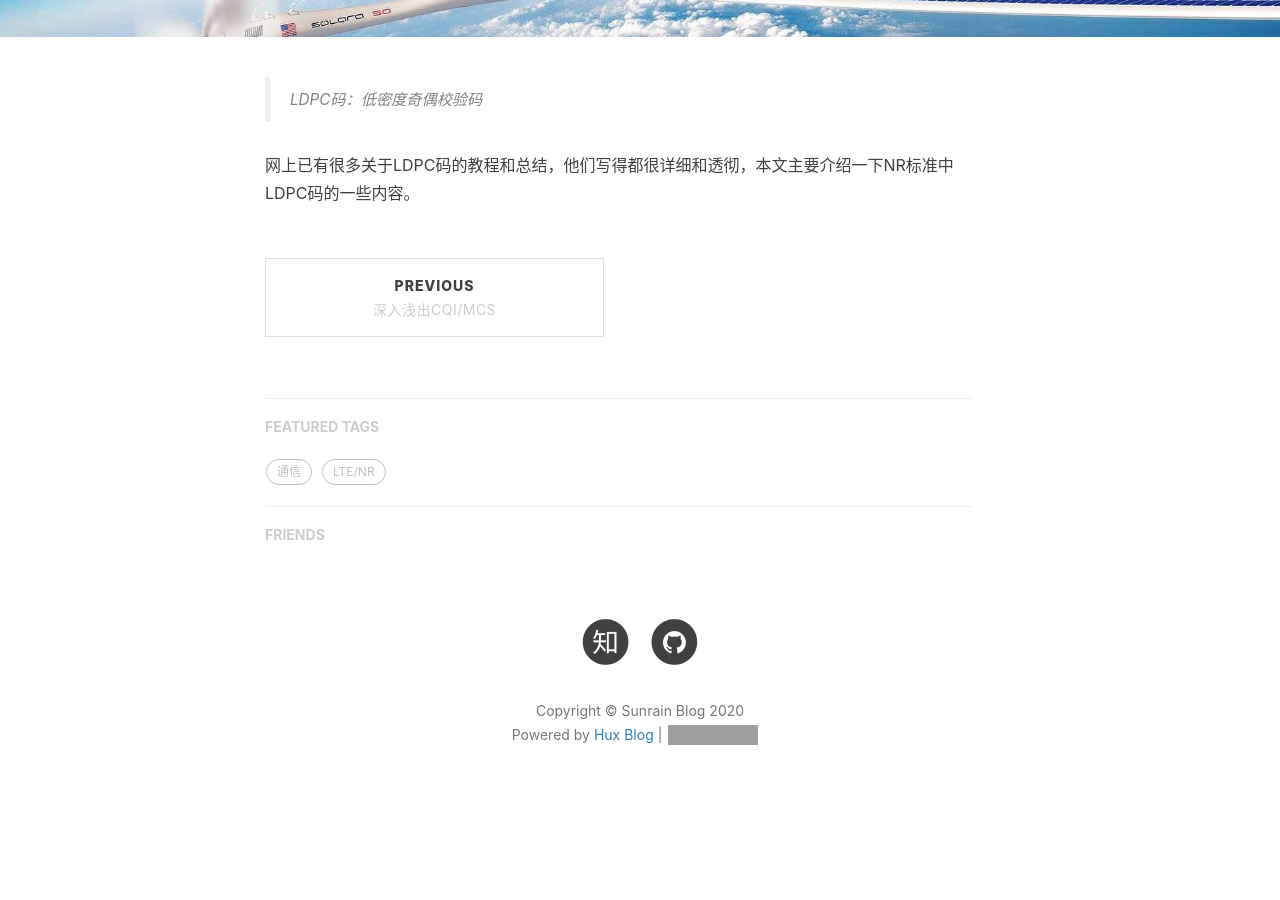
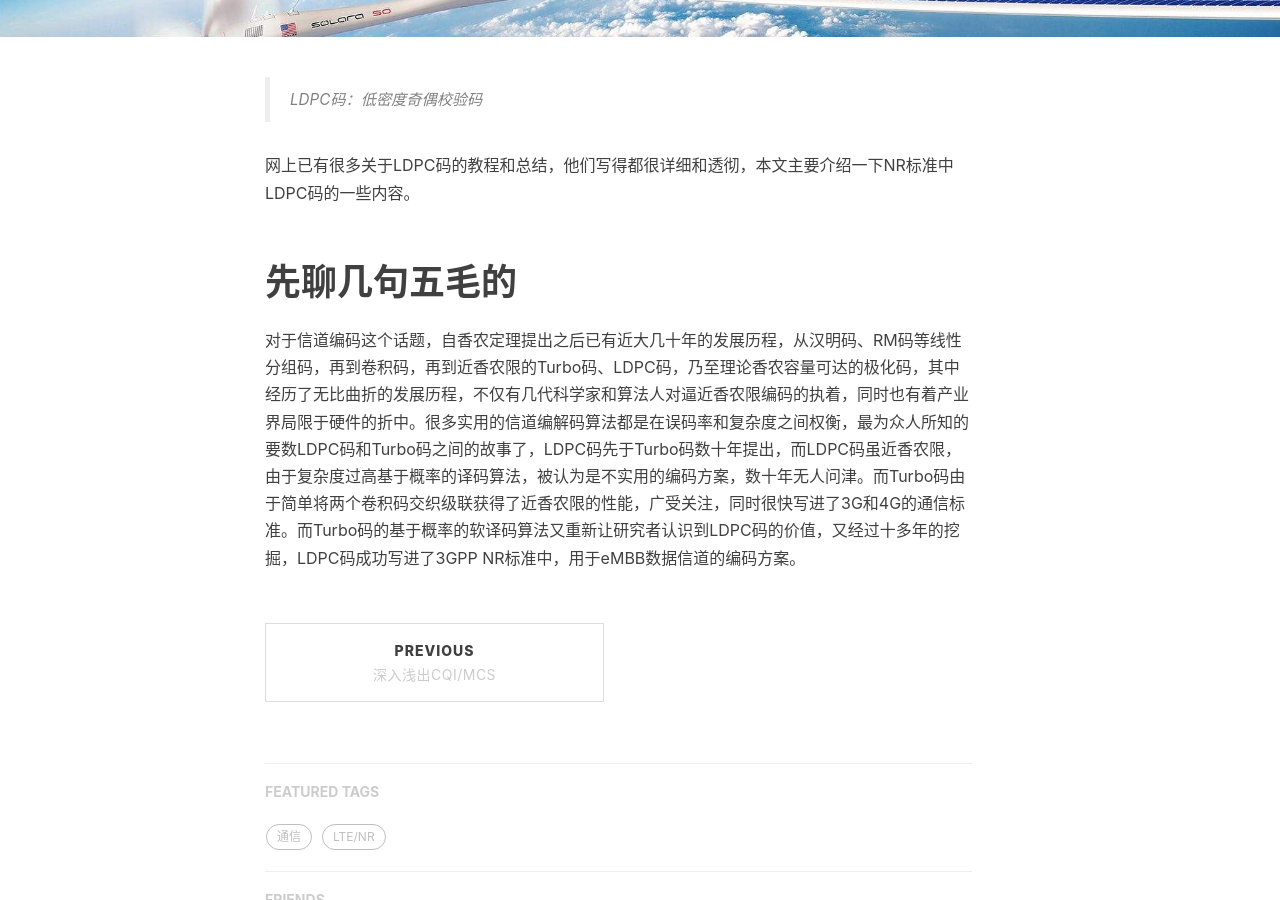
Before and after one commit to ruoqiong/ruoqiong.github.io, a Jekyll site: the page built from _posts/2020-11-05-NR-LDPC-Code.md, in a window 1280 px wide and 900 px high, scrolled down 420 px. Built offline with Jekyll 4.4.1, drawn with Linux system fonts in a browser that asks for light colours; nearby versions of some CDN libraries; comment, search, counter and statistics services are not loaded; before the commit the page ends 1259 px from its top, so only the background shows below that; grey boxes are pictures that could not be loaded.

Commit message:
Update 2020-11-05-NR-LDPC-Code.md

```diff
--- a/_posts/2020-11-05-NR-LDPC-Code.md
+++ b/_posts/2020-11-05-NR-LDPC-Code.md
@@ -11,3 +11,6 @@ tags:
 > LDPC码：低密度奇偶校验码
 
 网上已有很多关于LDPC码的教程和总结，他们写得都很详细和透彻，本文主要介绍一下NR标准中LDPC码的一些内容。
+
+# 先聊几句五毛的
+对于信道编码这个话题，自香农定理提出之后已有近大几十年的发展历程，从汉明码、RM码等线性分组码，再到卷积码，再到近香农限的Turbo码、LDPC码，乃至理论香农容量可达的极化码，其中经历了无比曲折的发展历程，不仅有几代科学家和算法人对逼近香农限编码的执着，同时也有着产业界局限于硬件的折中。很多实用的信道编解码算法都是在误码率和复杂度之间权衡，最为众人所知的要数LDPC码和Turbo码之间的故事了，LDPC码先于Turbo码数十年提出，而LDPC码虽近香农限，由于复杂度过高基于概率的译码算法，被认为是不实用的编码方案，数十年无人问津。而Turbo码由于简单将两个卷积码交织级联获得了近香农限的性能，广受关注，同时很快写进了3G和4G的通信标准。而Turbo码的基于概率的软译码算法又重新让研究者认识到LDPC码的价值，又经过十多年的挖掘，LDPC码成功写进了3GPP NR标准中，用于eMBB数据信道的编码方案。
```
